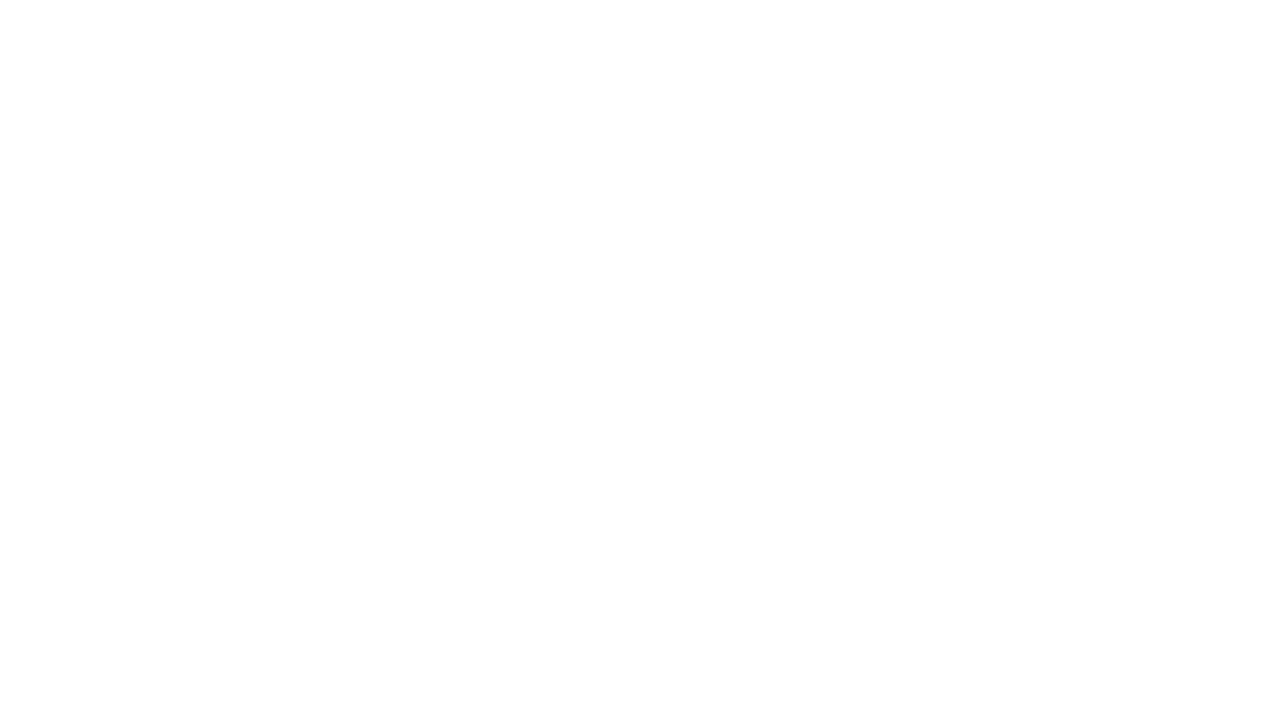
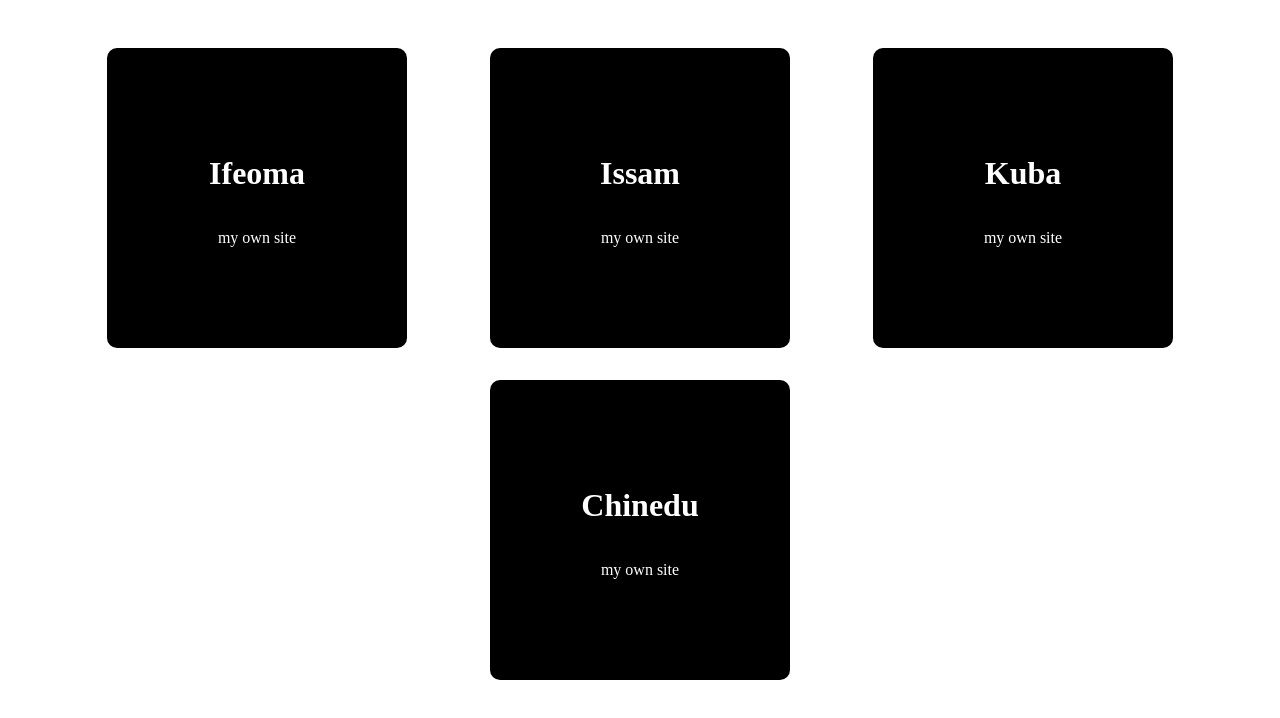
Before and after one commit to jakub728/Own-site, a plain HTML site: page index.html in a window 1280 px wide. Drawn offline with Linux system fonts and the light colour scheme.

Commit message:
not done

```diff
--- a/index.html
+++ b/index.html
@@ -4,9 +4,43 @@
     <meta charset="UTF-8">
     <meta name="viewport" content="width=device-width, initial-scale=1.0">
     <link rel="stylesheet" href="style.css">
-    <title>Document</title>
+    <title>Main page</title>
 </head>
 <body>
 
+
+    <main>
+        <a href="your link here">
+            <div>
+                <h1>Ifeoma</h1>
+                <p>my own site</p>
+            </div>
+        </a>
+
+        <a href="your link here">
+            <div>
+                <h1>Issam</h1>
+                <p>my own site</p>
+            </div>
+        </a>
+
+        <a href="Kuba/Kuba.html">
+            <div>
+                <h1>Kuba</h1>
+                <p>my own site</p>
+            </div>
+        </a>
+
+        <a href="your link here">
+            <div>
+                <h1>Chinedu</h1>
+                <p>my own site</p>
+            </div>
+        </a>
+
+    </main>
+
+
+
 </body>
 </html>
--- a/style.css
+++ b/style.css
@@ -0,0 +1,42 @@
+
+
+
+
+
+
+
+body main {
+
+}
+
+
+main {
+    display: flex;
+    justify-content: space-evenly;
+    flex-wrap: wrap;
+    margin: 2rem;
+}
+
+
+
+main div {
+    width: 300px;
+    height: 300px;
+    margin: 1rem;
+
+
+    background-color: black;
+    display: flex;
+    flex-wrap: wrap;
+    flex-direction: column;
+    justify-content: center;
+    align-items: center;
+
+
+    border-radius: 10px;
+}
+
+main a{
+    text-decoration: none;
+    color: white;
+}
```
